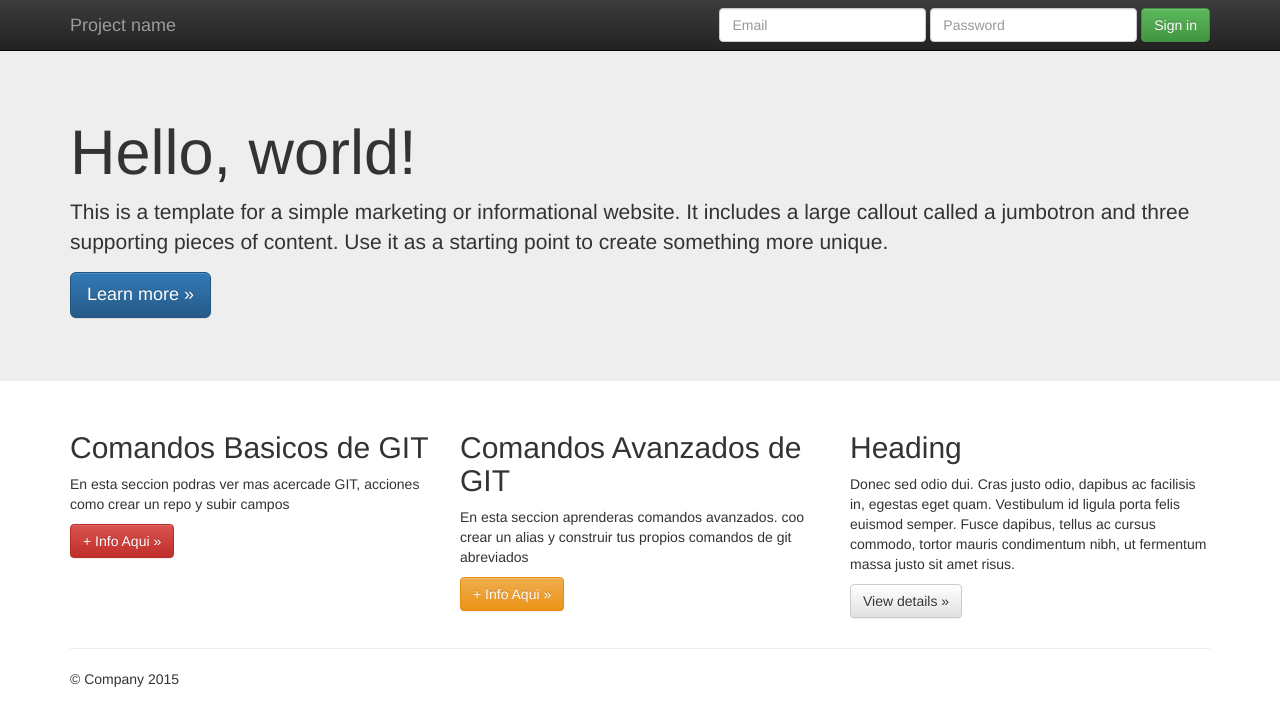
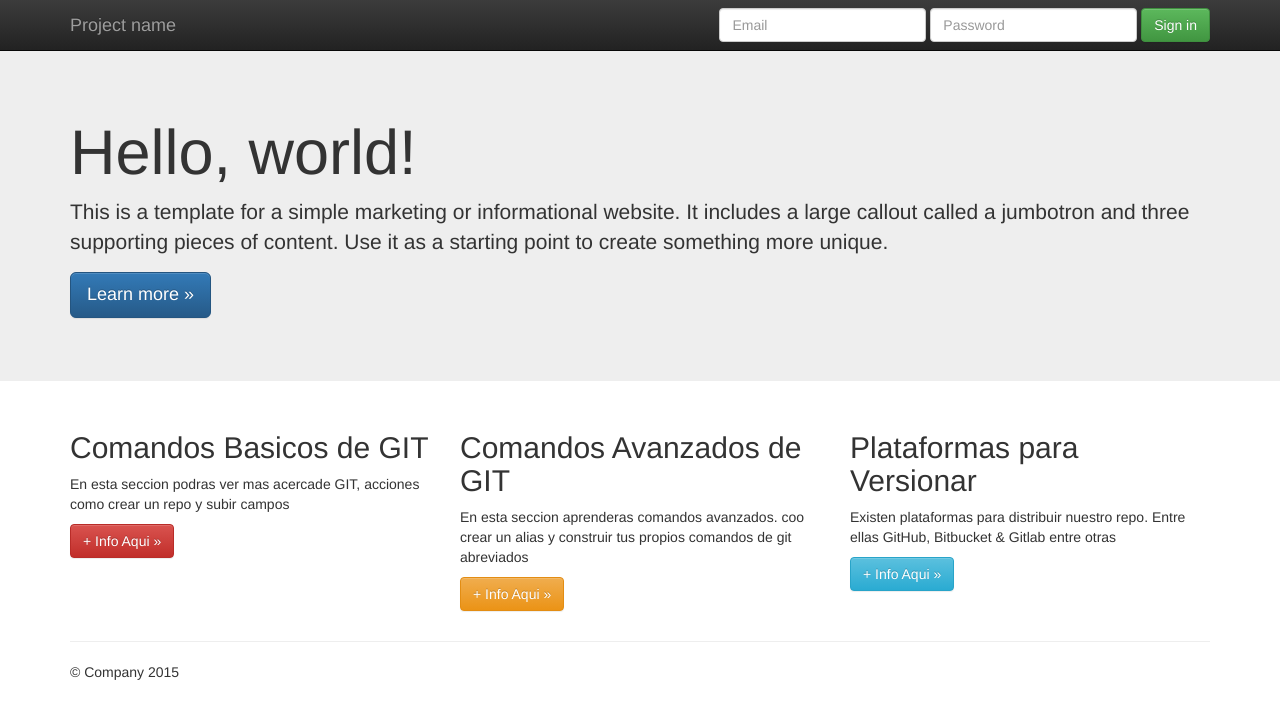
Before and after one commit to cleivan2023/RepasoGitBC14, a plain HTML site: page index.html in a window 1280 px wide. Drawn offline with nearby package versions, Linux system fonts and the light colour scheme.

Commit message:
Se actualiza template del proyecto. Se agrega seccion inferior #3 - Plataforma para versionar codigo

```diff
--- a/index.html
+++ b/index.html
@@ -75,9 +75,9 @@
           <p><a class="btn btn-warning" href="#" role="button">+ Info Aqui &raquo;</a></p>
        </div>
         <div class="col-md-4">
-          <h2>Heading</h2>
-          <p>Donec sed odio dui. Cras justo odio, dapibus ac facilisis in, egestas eget quam. Vestibulum id ligula porta felis euismod semper. Fusce dapibus, tellus ac cursus commodo, tortor mauris condimentum nibh, ut fermentum massa justo sit amet risus.</p>
-          <p><a class="btn btn-default" href="#" role="button">View details &raquo;</a></p>
+          <h2>Plataformas para Versionar</h2>
+          <p>Existen plataformas para distribuir nuestro repo. Entre ellas GitHub, Bitbucket & Gitlab entre otras</p>
+          <p><a class="btn btn-info" href="#" role="button">+ Info Aqui &raquo;</a></p>
         </div>
       </div>
 
```
